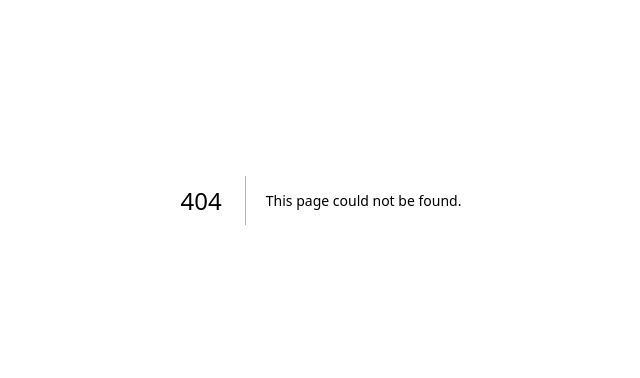
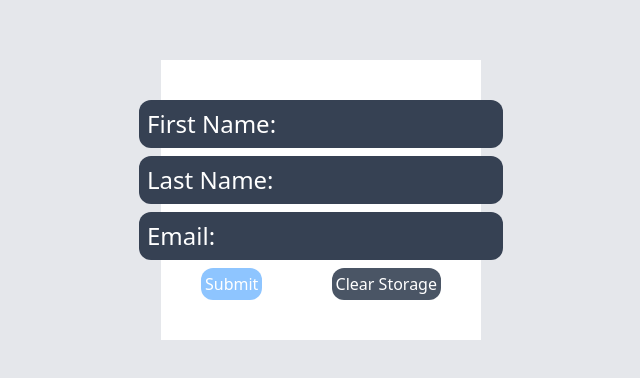
Before and after one commit to divya-manirajan/FrontendMiniProjects, a Next.js app: page /LocalStorage in a window 1280 px wide. Before the commit this address had no page. Shown: the part 200-578 px from the top of the page, without its empty margins (319-959 px from the left). Built offline with nearby package versions, Linux system fonts and the light colour scheme.

Commit message:
Local Storage

```diff
--- /dev/null
+++ b/src/app/LocalStorage/page.js
@@ -0,0 +1,85 @@
+'use client'
+import { useEffect, useState } from "react"
+
+export default function page(){
+
+    const [formData, setFormData] = useState({
+        FName: "",
+        LName: "",
+        Email: ""
+    })
+
+    const [users, setUsers] = useState(() => {
+        try{
+            const savedUsers = localStorage.getItem("users")
+            return savedUsers ? JSON.parse(savedUsers) : ""
+        } catch (error){
+            console.log("Error: ", error)
+        }
+    })
+
+    function handleChange(e){
+        setFormData(prev => ({
+            ...prev,
+            [e.target.name]: e.target.value
+        }))
+    }
+
+    function handleSubmit(e){
+        e.preventDefault()
+
+        setUsers(prev => ([
+            ...prev,
+            {...formData}
+        ]))
+
+        setFormData({
+            FName: "",
+            LName: "",
+            Email: ""
+        })
+    }
+
+    function handleClear(){
+        localStorage.clear()
+        setUsers([])
+    }
+
+    useEffect(() => {
+        localStorage.setItem("users", JSON.stringify(users))
+        console.log("Local Storage: ", localStorage.getItem("users"))
+    }, [users])
+
+    return (
+        <div className="h-screen w-screen bg-gray-200 flex justify-center items-center">
+            <form className="h-fit w-80 bg-white flex flex-col items-center p-10" onSubmit={handleSubmit}>
+                {/* FName, LName, Email, Phone, Message */}
+                <input
+                    className="placeholder-white bg-gray-700 h-fit text-2xl text-white p-2 rounded-xl"
+                    placeholder="First Name: "
+                    name="FName"
+                    value={formData.FName}
+                    required
+                    onChange={handleChange}/>
+                <input
+                    className="placeholder-white bg-gray-700 h-fit text-2xl text-white p-2 mt-2 rounded-xl"
+                    placeholder="Last Name: "
+                    name="LName"
+                    value={formData.LName}
+                    required
+                    onChange={handleChange}/>
+                <input
+                    className="placeholder-white bg-gray-700 h-fit text-2xl text-white p-2 mt-2 rounded-xl"
+                    placeholder="Email: "
+                    name="Email"
+                    value={formData.Email}
+                    required
+                    onChange={handleChange}/>
+                <div className="flex flex-row justify-between w-full pt-2">
+                    <button className="bg-blue-300 p-1 rounded-xl hover:cursor-pointer hover:shadow-xl text-white" type="submit">Submit</button>
+                    <button className="bg-gray-600 p-1 rounded-xl hover:cursor-pointer hover:shadow-xl text-white" formNoValidate type="button" onClick={handleClear}>Clear Storage</button>
+                </div>
+            </form>
+        </div>
+    )
+}
--- a/src/app/page.js
+++ b/src/app/page.js
@@ -8,11 +8,12 @@ export default function Home(){
       <Link className="bg-blue-200 w-48 h-14 p-2 m-2 flex justify-center items-center hover:cursor-pointer hover:shadow-xl" href={'/MultiVariableForm'}>MultiVariableForm</ Link>
       <Link className="bg-blue-200 w-48 h-14 p-2 m-2 flex justify-center items-center hover:cursor-pointer hover:shadow-xl" href={'/ConditionalRendering'}>ConditionalRendering</ Link>
       <Link className="bg-blue-200 w-48 h-14 p-2 m-2 flex justify-center items-center hover:cursor-pointer hover:shadow-xl" href={'/BalatroUI'}>BalatroUI</Link>
+      <Link className="bg-blue-200 w-48 h-14 p-2 m-2 flex justify-center items-center hover:cursor-pointer hover:shadow-xl" href={'/LocalStorage'}>LocalStorage</Link>
     </div>
 
     <div className="text-center mt-10">
       <h1>List of upcoming projects:</h1>
-      <h1>1. Set up some local storage with JSON and create a "full stack" project</h1>
+      <h1>1. Create a "full stack" project with local storage</h1>
       <h1>2. Connect to a database - SQLLite</h1>
     </div>
 
```
